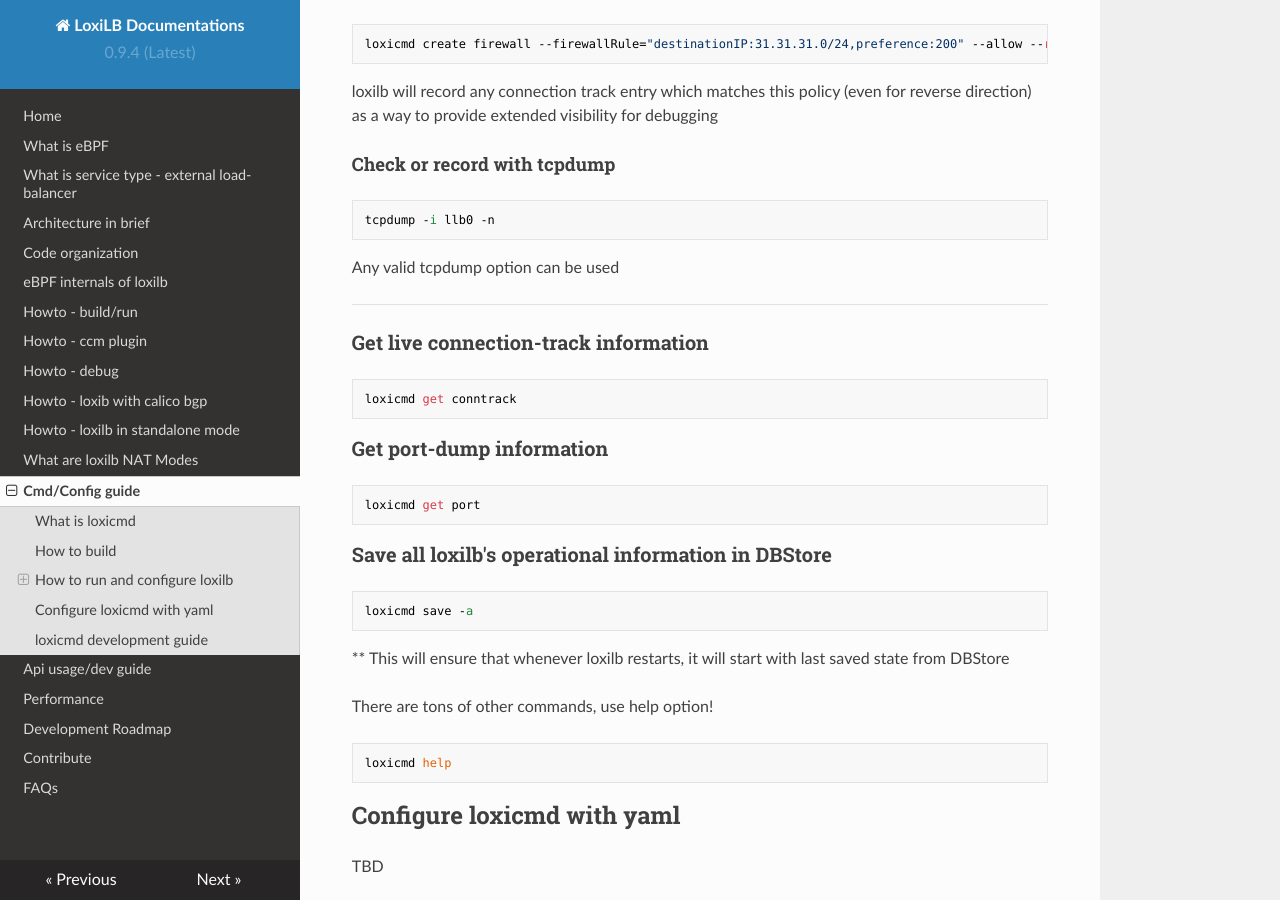
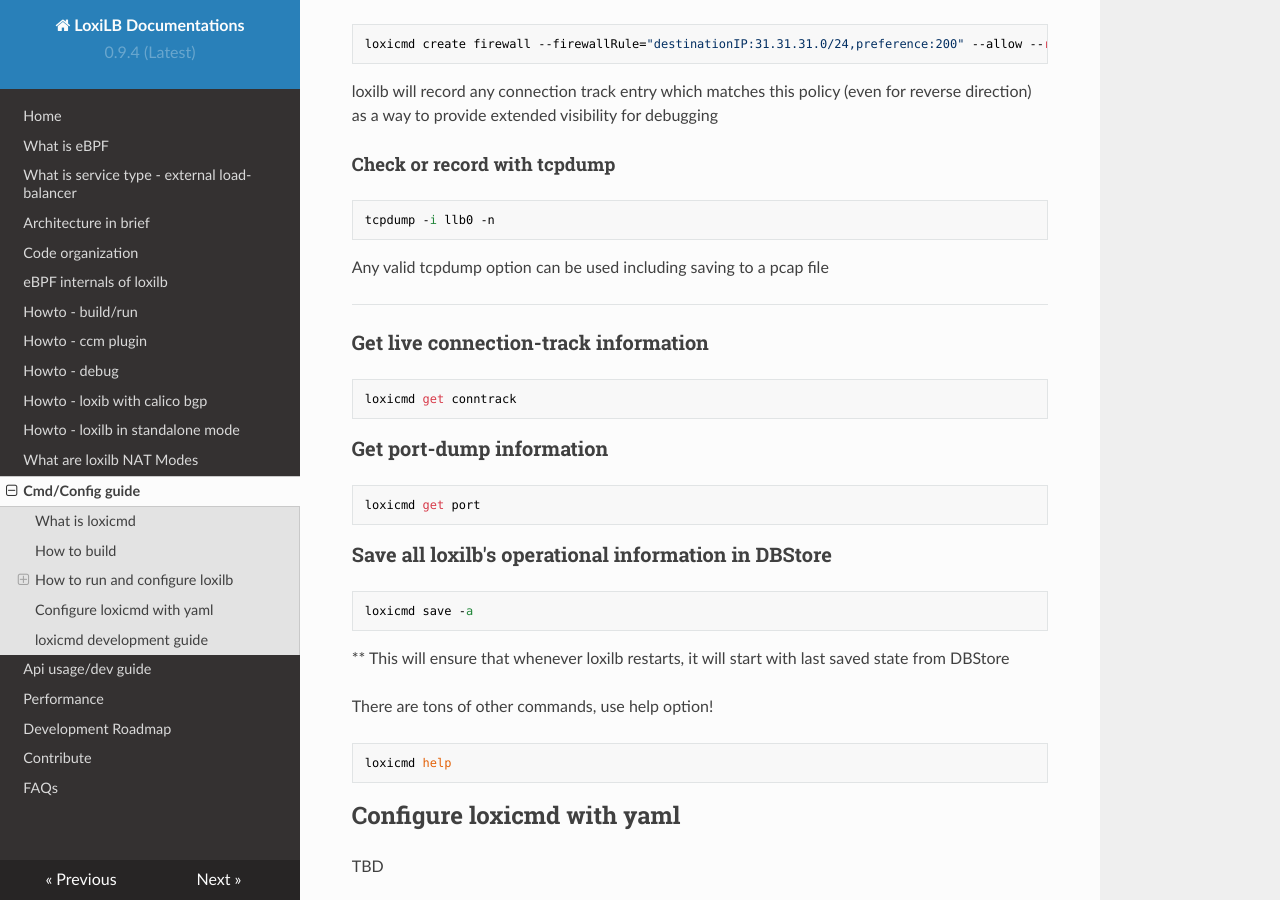
Before and after one commit to loxilb-io/loxilbdocs, an MkDocs documentation site: the page built from docs/cmd.md, in a window 1280 px wide and 900 px high, scrolled down 10033 px. Built offline with MkDocs 1.6.1, drawn with Linux system fonts in a browser that asks for light colours; nearby versions of some CDN libraries.

Commit message:
Update cmd.md

````diff
--- a/docs/cmd.md
+++ b/docs/cmd.md
@@ -424,7 +424,7 @@
 ```
 tcpdump -i llb0 -n
 ```
-Any valid tcpdump option can be used
+Any valid tcpdump option can be used including saving to a pcap file
 
 ---
 
````
